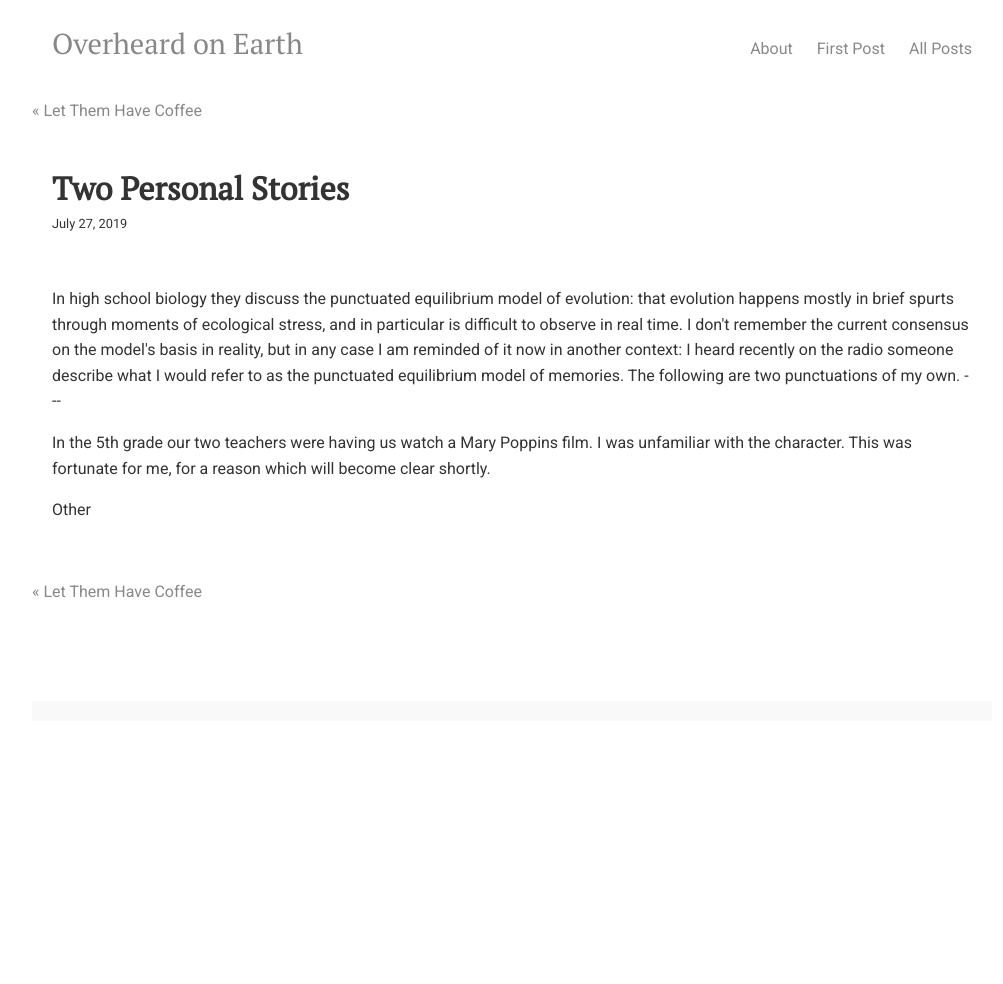
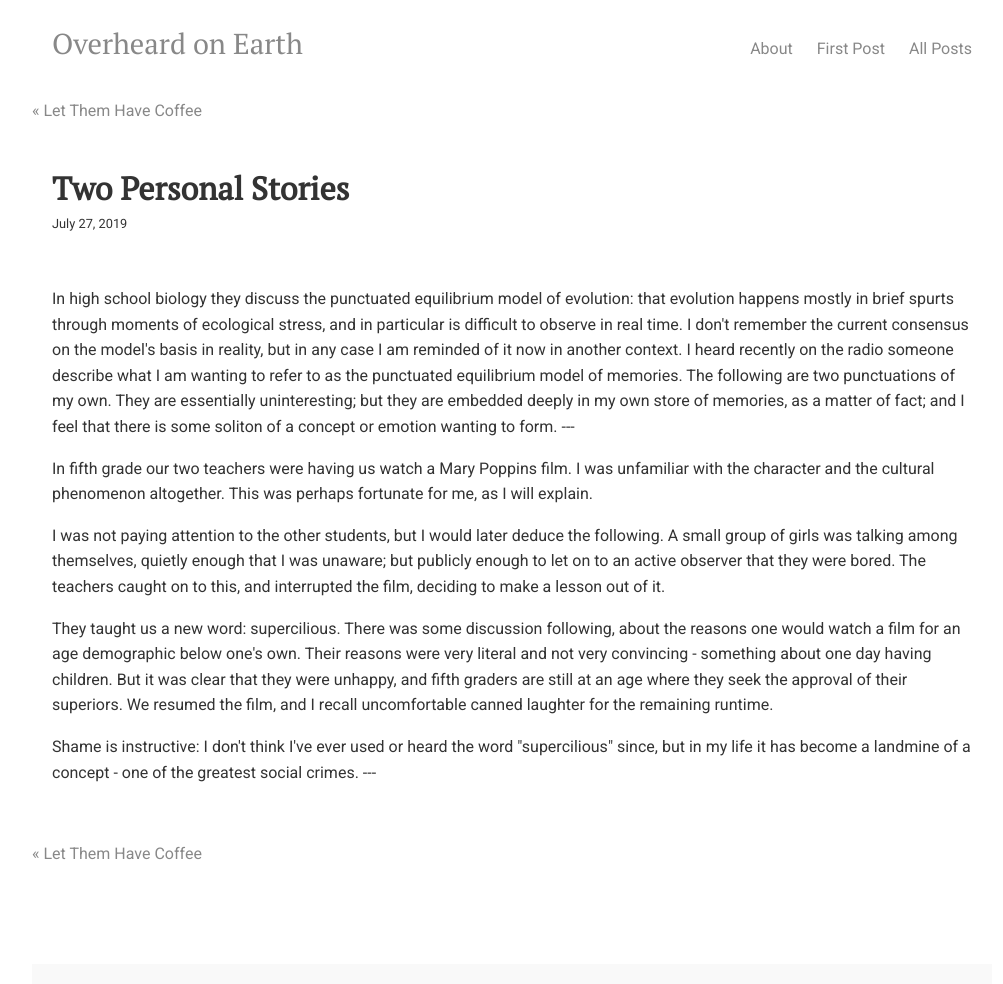
Before and after one commit to overheardonearth/overheardonearth.github.io, a Jekyll site: the page built from _posts/2019-07-27-two-personal-stories.html, in a window 1280 px wide. Shown: the whole page, without its empty margins (128-1131 px from the left). Built offline with Jekyll 4.4.1, drawn with Linux system fonts in a browser that asks for light colours; comment, search, counter and statistics services are not loaded; before the commit the page ends 900 px from its top, so only the background shows below that.

Commit message:
Update 2019-07-27-two-personal-stories.html

```diff
--- a/_posts/2019-07-27-two-personal-stories.html
+++ b/_posts/2019-07-27-two-personal-stories.html
@@ -4,10 +4,16 @@ comments: true
 date: 2019-07-27
 layout: post
 ---
-In high school biology they discuss the punctuated equilibrium model of evolution: that evolution happens mostly in brief spurts through moments of ecological stress, and in particular is difficult to observe in real time. I don't remember the current consensus on the model's basis in reality, but in any case I am reminded of it now in another context: I heard recently on the radio someone describe what I would refer to as the punctuated equilibrium model of memories. The following are two punctuations of my own.
+In high school biology they discuss the punctuated equilibrium model of evolution: that evolution happens mostly in brief spurts through moments of ecological stress, and in particular is difficult to observe in real time. I don't remember the current consensus on the model's basis in reality, but in any case I am reminded of it now in another context. I heard recently on the radio someone describe what I am wanting to refer to as the punctuated equilibrium model of memories. The following are two punctuations of my own. They are essentially uninteresting; but they are embedded deeply in my own store of memories, as a matter of fact; and I feel that there is some soliton of a concept or emotion wanting to form.
 
 ---
 
-<p> In the 5th grade our two teachers were having us watch a Mary Poppins film. I was unfamiliar with the character. This was fortunate for me, for a reason which will become clear shortly.
+<p> In fifth grade our two teachers were having us watch a Mary Poppins film. I was unfamiliar with the character and the cultural phenomenon altogether. This was perhaps fortunate for me, as I will explain.
 
-  <p> Other
+<p> I was not paying attention to the other students, but I would later deduce the following. A small group of girls was talking among themselves, quietly enough that I was unaware; but publicly enough to let on to an active observer that they were bored. The teachers caught on to this, and interrupted the film, deciding to make a lesson out of it.
+
+<p> They taught us a new word: supercilious. There was some discussion following, about the reasons one would watch a film for an age demographic below one's own. Their reasons were very literal and not very convincing - something about one day having children. But it was clear that they were unhappy, and fifth graders are still at an age where they seek the approval of their superiors. We resumed the film, and I recall uncomfortable canned laughter for the remaining runtime.
+
+<p>  Shame is instructive: I don't think I've ever used or heard the word "supercilious" since, but in my life it has become a landmine of a concept - one of the greatest social crimes.
+
+  ---
```
